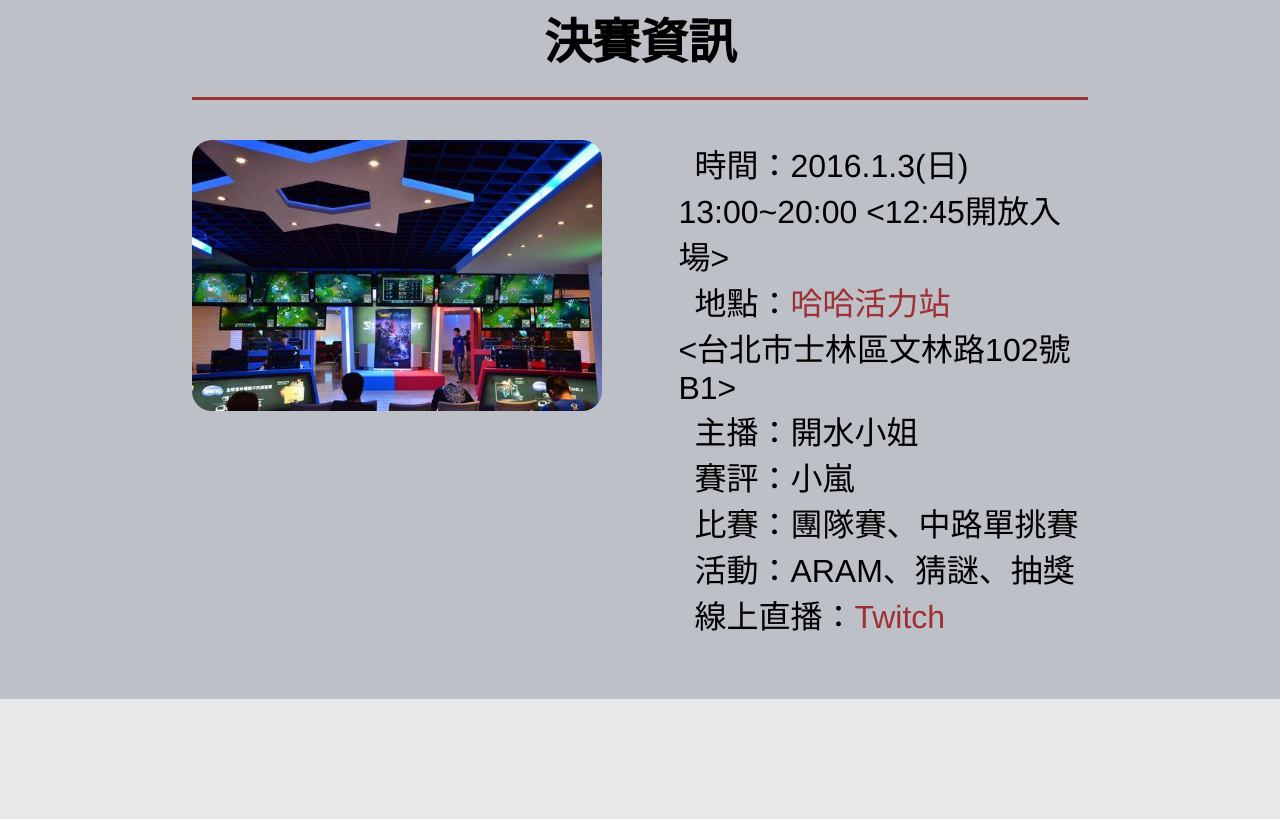
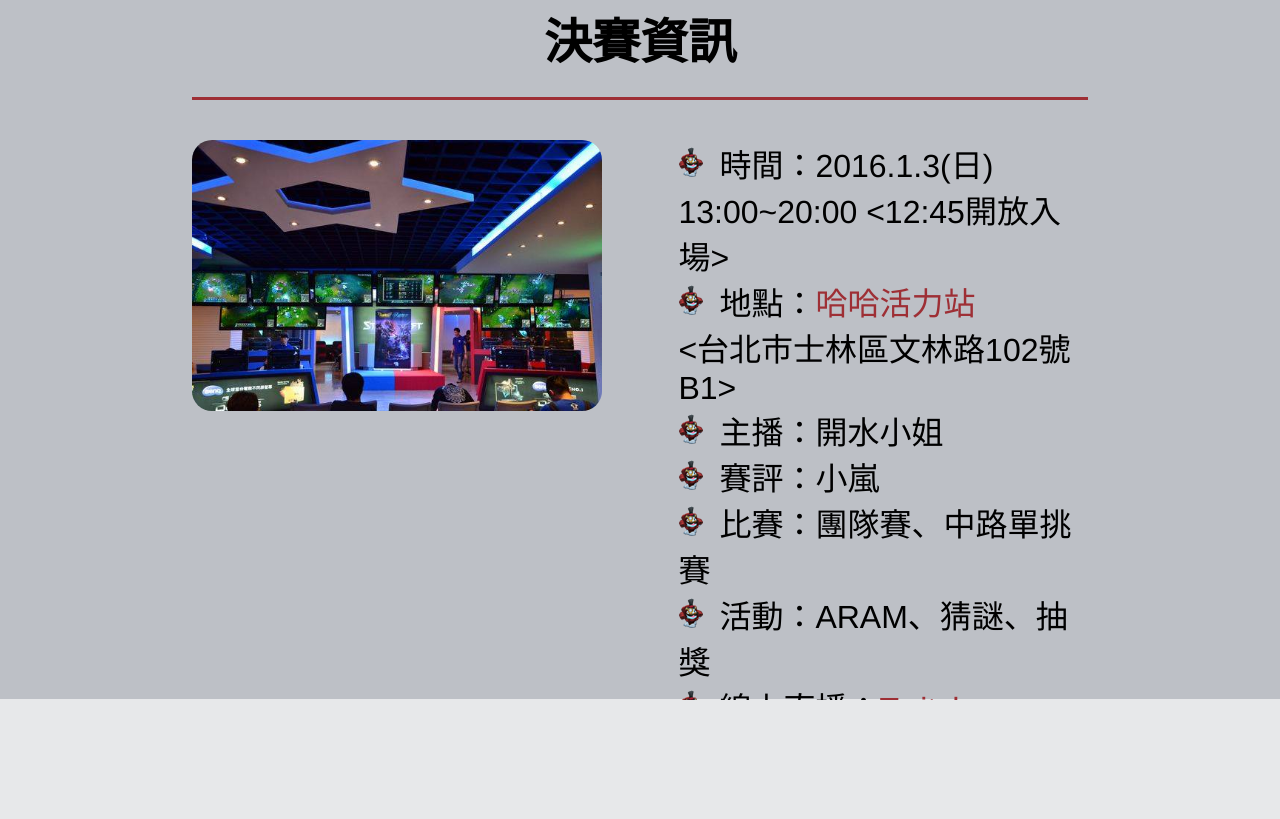
Before and after one commit to s89227/NTNU_LoL_Champion, a plain HTML site: page index.html in a window 1280 px wide. Shown: the part 981-1800 px from the top of the page. Drawn offline with Linux system fonts and the light colour scheme.

Commit message:
fix list image path

```diff
--- a/css/general.css
+++ b/css/general.css
@@ -83,7 +83,7 @@ ul{
 }
 section ul li:not(.title)::before{
     display:inline-block;
-    content: url("images/list.png");
+    content: url("../images/list.png");
     margin-right: 0.5em;
 }
 li{
```
